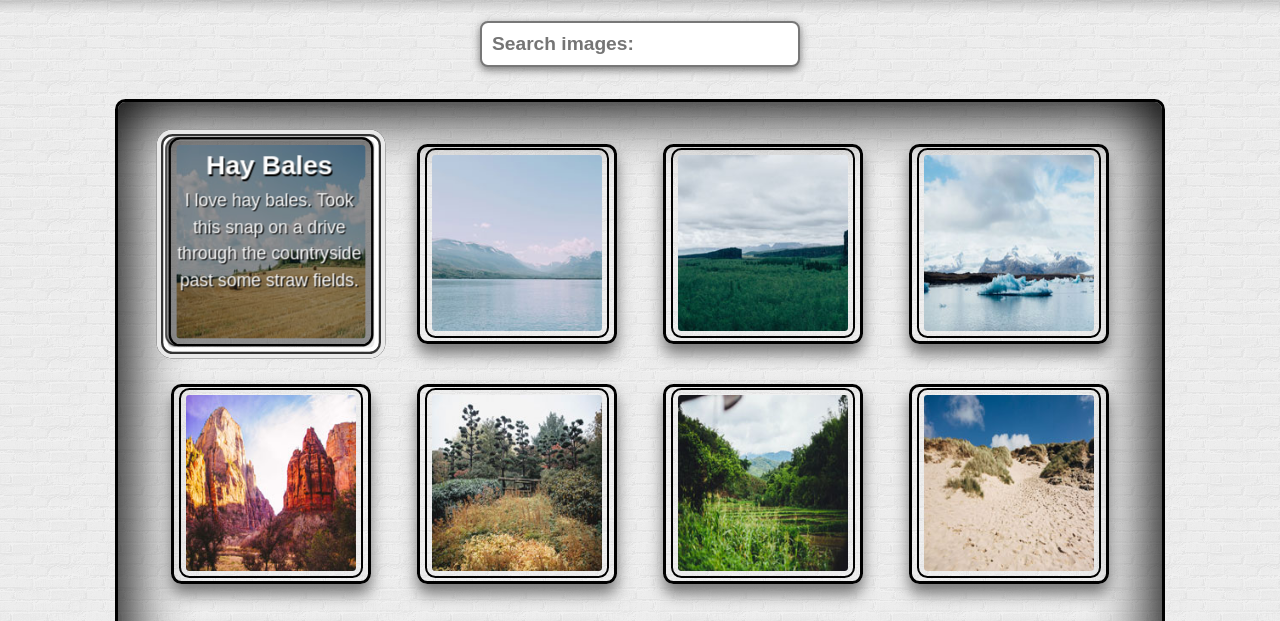
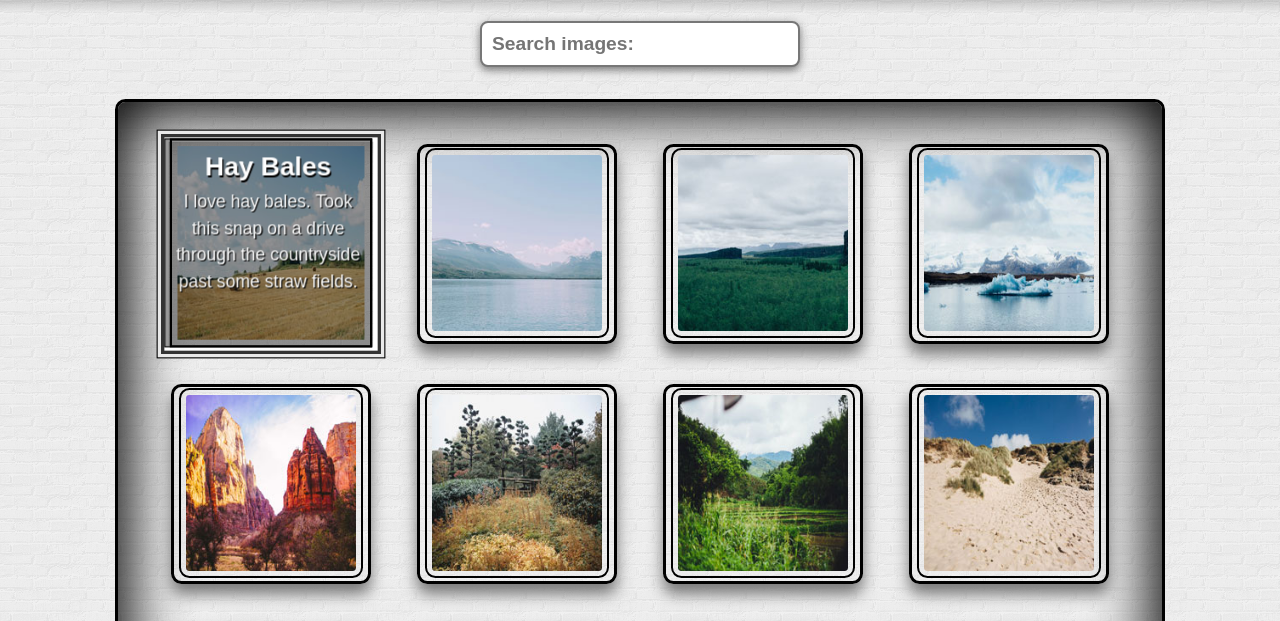
Before and after one commit to SamAtkinsonModeste/techDegree_project-5-interactive-gallery, a plain HTML site: page index.html in a window 1280 px wide. In both pictures the pointer is over the link 271 px from the left and 346 px from the top of the page. Shown: the part 102-723 px from the top of the page. Drawn offline with nearby package versions, Linux system fonts and the light colour scheme; a web font is replaced by a local one.

Commit message:
removed border-radius on hover

```diff
--- a/css/main.css
+++ b/css/main.css
@@ -199,10 +199,21 @@ figure {
 
 *******************************************************/
 
+
+.thumbNail:hover,
+.thumbNail:hover img,
+.thumbNail:hover figure,
+.thumbNail:hover .figCap-default {
+    border-radius:0;
+}
+
+
+
+
 .thumbNail:hover {
 	box-shadow: inset 0 0 0 4px rgba(255, 255, 255, 1), 0 0 0 4px rgba(0, 0, 0, 1);
-border: 2px solid hsl(0, 0%, 20%);
-outline: 4px solid #E9E9E9;
+border: 3px solid hsl(0, 0%, 20%);
+outline: 3px solid #E9E9E9;
 -webkit-transform: scale(1.1);
 -moz-transform: scale(1.1);
 -o-transform: scale(1.1);
@@ -212,7 +223,7 @@ transform: scale(1.1);
 }
 
 
-.thumbNail:hover  figcaption {
+.thumbNail:hover  .figCap-default {
 opacity:1;
 transform: rotate(0deg) rotateX(-270deg) rotateX(270deg);
 
```
